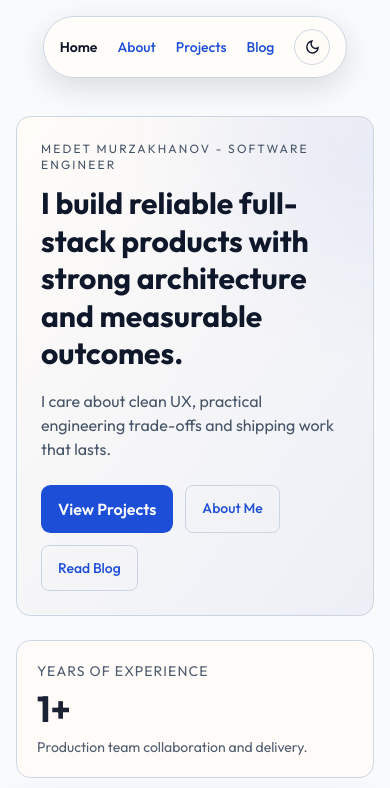
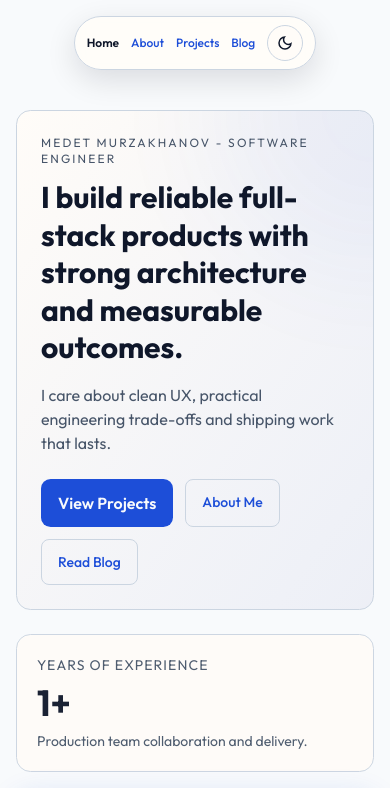
Before and after one commit to mmedved6-kz/PortfolioMM, a Next.js app: page / in a window 390 px wide. Shown: the top 788 px of the page. Built offline with nearby package versions, Linux system fonts and the light colour scheme.

Commit message:
mobile css enh

```diff
--- a/app/globals.css
+++ b/app/globals.css
@@ -85,6 +85,26 @@ a {
   border-radius: 999px;
   box-shadow: 0 10px 30px rgba(2, 6, 23, 0.12);
   backdrop-filter: blur(10px);
+  scrollbar-width: none;
+}
+
+.floating-nav::-webkit-scrollbar {
+  display: none;
+}
+
+@media (max-width: 640px) {
+  :root {
+    --floating-nav-height: 2.9rem;
+  }
+
+  .project-rail {
+    mask-image: none;
+  }
+
+  .embla__slide {
+    flex: 0 0 84vw;
+    min-width: 0;
+  }
 }
 
 .button-primary {
--- a/components/nav-bar.tsx
+++ b/components/nav-bar.tsx
@@ -19,13 +19,13 @@ export default function NavBar() {
     };
 
     return (
-        <nav className="floating-nav px-4 py-3 flex gap-5 items-center">
+        <nav className="floating-nav flex items-center gap-3 px-3 py-2 md:gap-5 md:px-4 md:py-3 max-w-full overflow-x-auto whitespace-nowrap">
             {links.map((link) => (
                 <Link
                     key={link.href}
                     href={link.href}
                     className={[
-                        "text-sm font-medium transition-colors duration-200",
+                        "text-xs sm:text-sm font-medium transition-colors duration-200",
                         isActive(link.href)
                             ? "text-[var(--accent)] font-semibold"
                             : "link-theme hover:underline",
```
